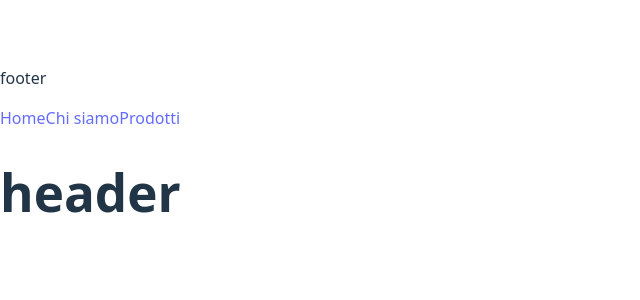
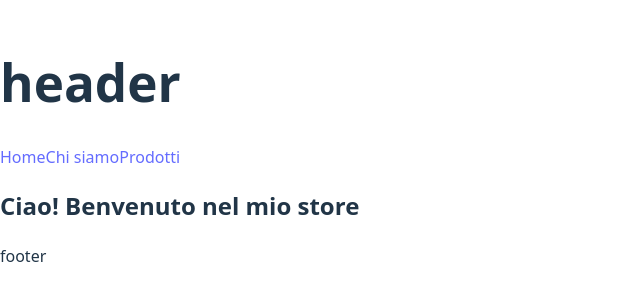
Before and after one commit to pasqualedimaro/react-router, a React (Vite) app: page / in a window 1280 px wide. Shown: the part 248-548 px from the top of the page, without its empty margins (0-640 px from the left). Built offline with nearby package versions, Linux system fonts and the light colour scheme.

Commit message:
fix and add routes

```diff
--- a/src/App.jsx
+++ b/src/App.jsx
@@ -1,16 +1,27 @@
 import Footer from "./components/Footer"
 import Navbar from "./components/Navbar"
 import Header from "./components/Header"
-import { BrowserRouter } from "react-router-dom"
+import { BrowserRouter, Routes, Route} from "react-router-dom"
+import Homepage from "./pages/Homepage"
+import About from "./pages/About"
+import ProductList from "./pages/ProductList"
 
 function App() {
 
   return (
     <>
     <BrowserRouter>
+      <Header />
+      <Navbar />
+      <main>
+        <Routes>
+          {/*configuro rotte*/}
+          <Route path="/" element={<Homepage />}/>
+          <Route path="/about" element={<About />}/>
+          <Route path="/products" element={<Homepage />}/>
+        </Routes>
+      </main>
       <Footer />
-      <Navbar />
-      <Header />
     </BrowserRouter>
     </>
   )
--- a/src/components/Navbar.jsx
+++ b/src/components/Navbar.jsx
@@ -7,7 +7,7 @@ function Navbar(){
     <nav>
         <Link to="/">Home</Link>
         <Link to="/about">Chi siamo</Link>
-        <Link to="/product">Prodotti</Link>
+        <Link to="/products">Prodotti</Link>
     </nav>
     )
 }
```
